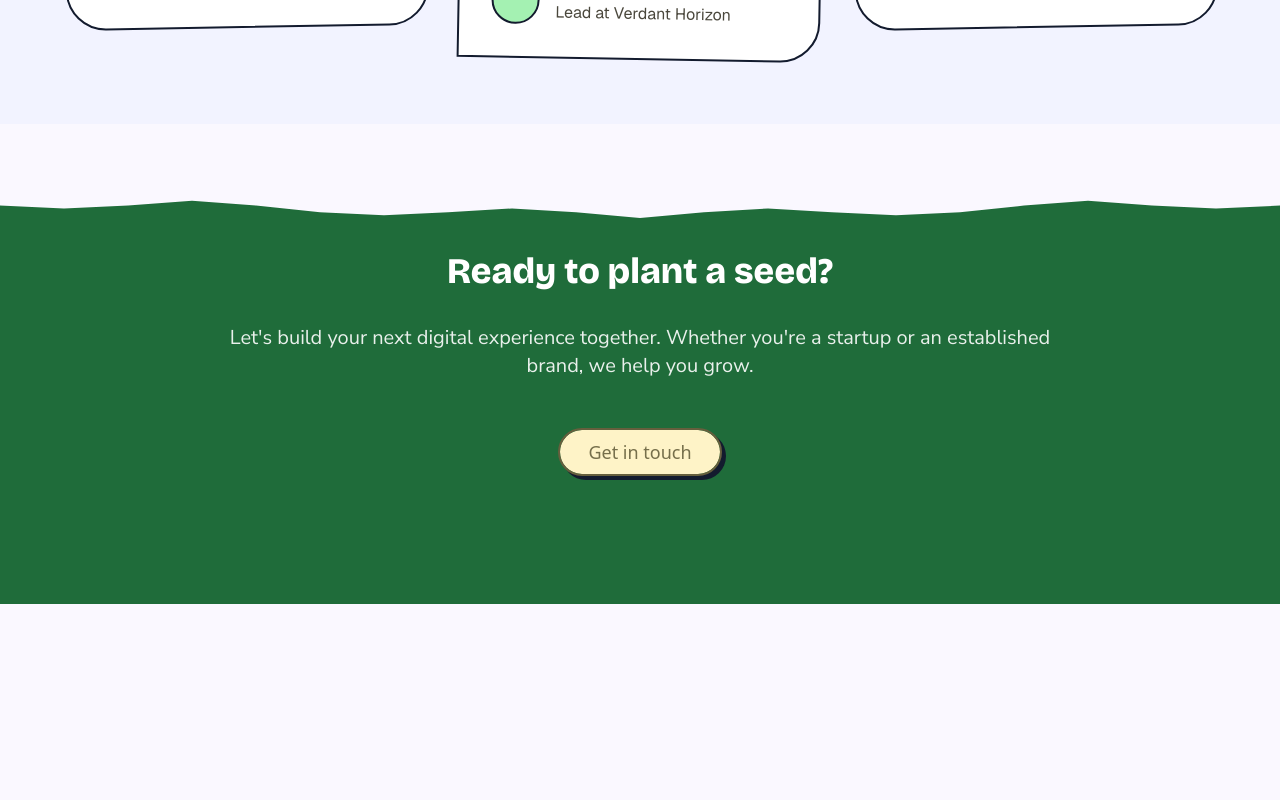
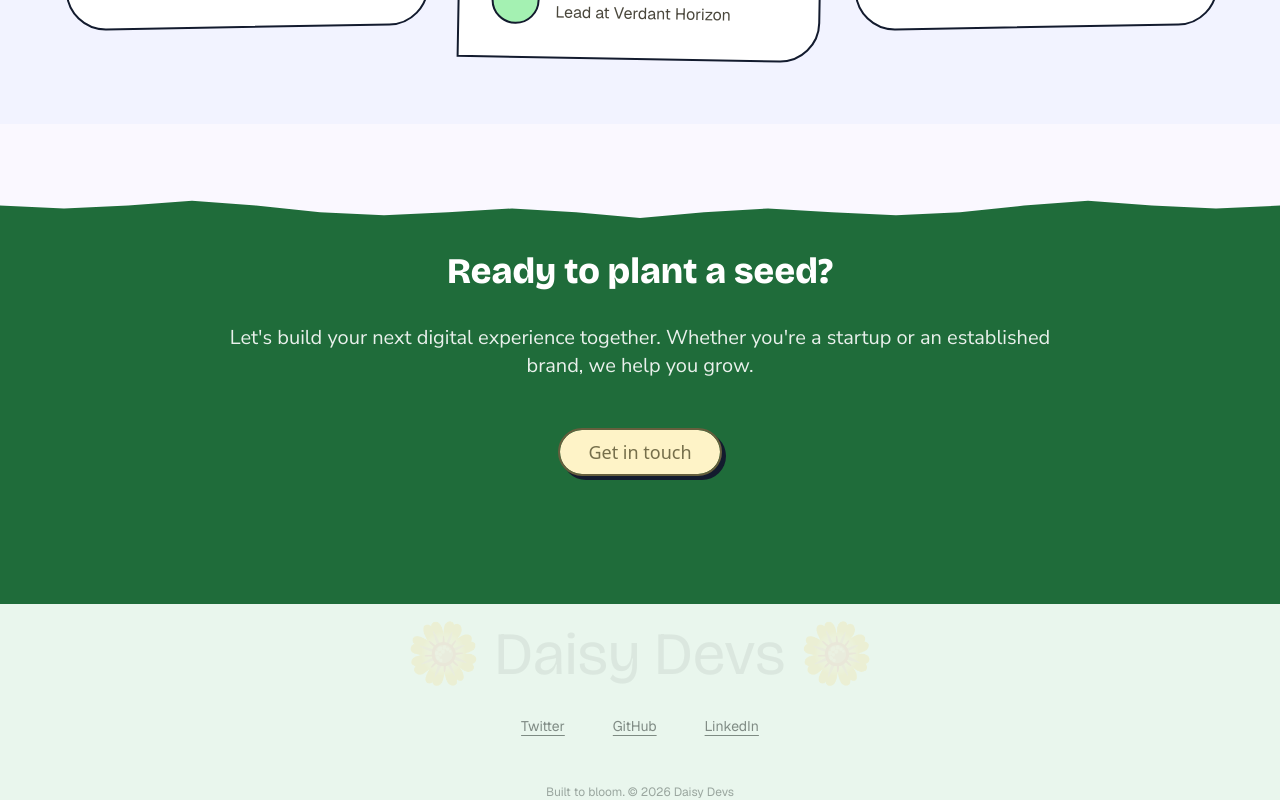
Before and after one commit to Daisy-Devs/daisy-devs-portfolio, a Next.js app: page / in a window 1280 px wide. Shown: the part 2546-3346 px from the top of the page. Before the commit the page ends 3150 px from the top, so only its background shows below. Built offline with nearby package versions, Linux system fonts and the light colour scheme.

Commit message:
feat: add footer

```diff
--- a/src/app/layout.tsx
+++ b/src/app/layout.tsx
@@ -3,6 +3,7 @@ import { Geist, Bricolage_Grotesque, Nunito_Sans } from "next/font/google";
 import "./globals.css";
 import { cn } from "@/lib/utils";
 import Navbar from "@/components/navbar";
+import Footer from "@/components/footer";
 
 const bricolageGrotesque = Bricolage_Grotesque({
   subsets: ["latin"],
@@ -46,6 +47,7 @@ export default function RootLayout({
           <Navbar />
         </header>
         {children}
+        <Footer/>
       </body>
     </html>
   );
--- /dev/null
+++ b/src/components/footer.tsx
@@ -0,0 +1,38 @@
+import React from "react";
+
+const Footer = () => {
+  return (
+    <footer className="bg-tertiary-container mt-0 dark:bg-on-tertiary-fixed-variant w-full  mt-section-gap">
+      <div className="flex flex-col items-center text-center w-full px-margin-desktop rounded-t-[120px] py-section-gap max-w-container-max mx-auto">
+        <div className="font-bricolage-grotesque mt-5 text-6xl text-on-tertiary-container dark:text-tertiary-fixed opacity-10 mb-8">
+        🌼  Daisy Devs 🌼
+        </div>
+        <div className="flex gap-12 mb-12">
+          <a
+            className="font-geist-sans text-sm text-on-tertiary-container/80 dark:text-tertiary-fixed/80 hover:text-primary transition-all underline underline-offset-4"
+            href="#"
+          >
+            Twitter
+          </a>
+          <a
+            className="font-geist-sans text-sm text-on-tertiary-container/80 dark:text-tertiary-fixed/80 hover:text-primary transition-all underline underline-offset-4"
+            href="#"
+          >
+            GitHub
+          </a>
+          <a
+            className="font-geist-sans text-sm text-on-tertiary-container/80 dark:text-tertiary-fixed/80 hover:text-primary transition-all underline underline-offset-4"
+            href="#"
+          >
+            LinkedIn
+          </a>
+        </div>
+        <p className="font-geist-sans text-xs text-on-tertiary-container/60">
+          Built to bloom. © 2026 Daisy Devs
+        </p>
+      </div>
+    </footer>
+  );
+};
+
+export default Footer;
```
